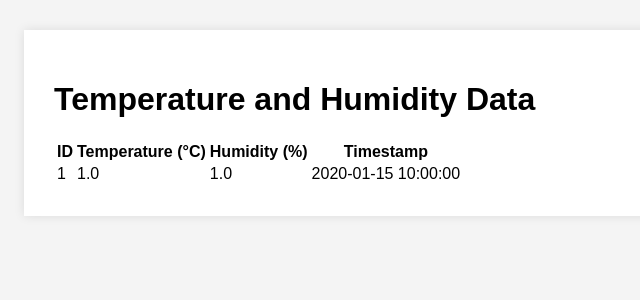
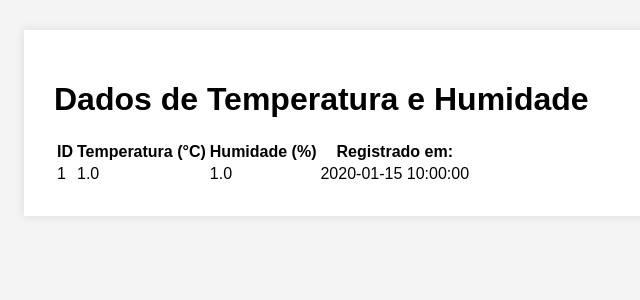
Before and after one commit to jkasprowicz/IoT_Temperature, a Flask app: page / in a window 1280 px wide. Shown: the top 300 px of the page, without its empty margins (74-714 px from the left). Run offline with Flask 2, Linux system fonts and the light colour scheme; tables that the repository leaves empty hold one stand-in row (values such as "Sample post").

Commit message:
changing to pt

```diff
--- a/templates/index.html
+++ b/templates/index.html
@@ -3,19 +3,19 @@
 <head>
     <meta charset="UTF-8">
     <meta name="viewport" content="width=device-width, initial-scale=1.0">
-    <title>Temperature Data</title>
+    <title>Dados de Temperatura</title>
     <link rel="stylesheet" href="{{ url_for('static', filename='css/style.css') }}">
 </head>
 <body>
     <div class="container">
-        <h1 class="mt-5">Temperature and Humidity Data</h1>
+        <h1 class="mt-5">Dados de Temperatura e Humidade</h1>
         <table class="table table-striped mt-3">
             <thead>
                 <tr>
                     <th>ID</th>
-                    <th>Temperature (°C)</th>
-                    <th>Humidity (%)</th>
-                    <th>Timestamp</th>
+                    <th>Temperatura (°C)</th>
+                    <th>Humidade (%)</th>
+                    <th>Registrado em:</th>
                 </tr>
             </thead>
             <tbody>
```
